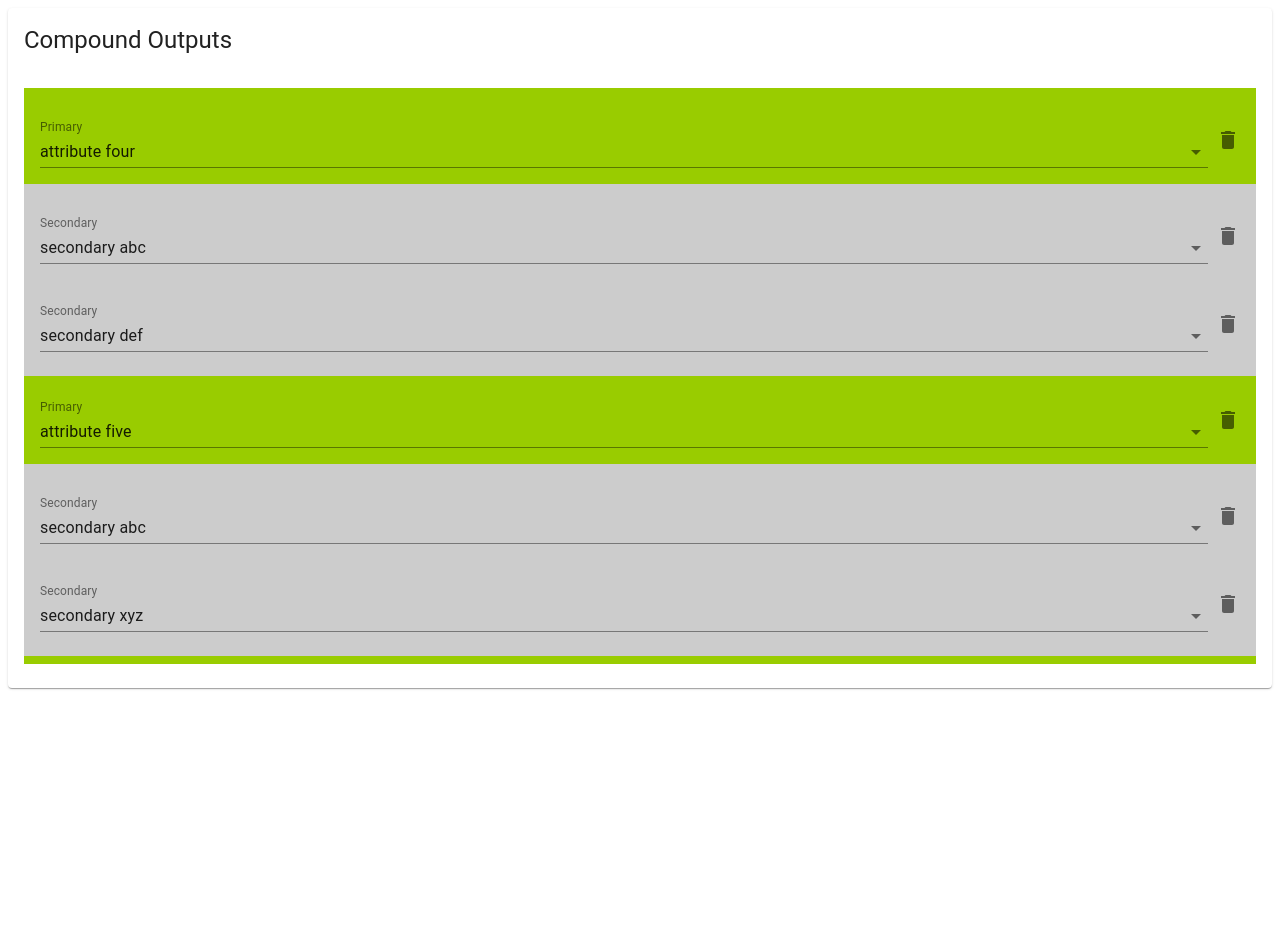
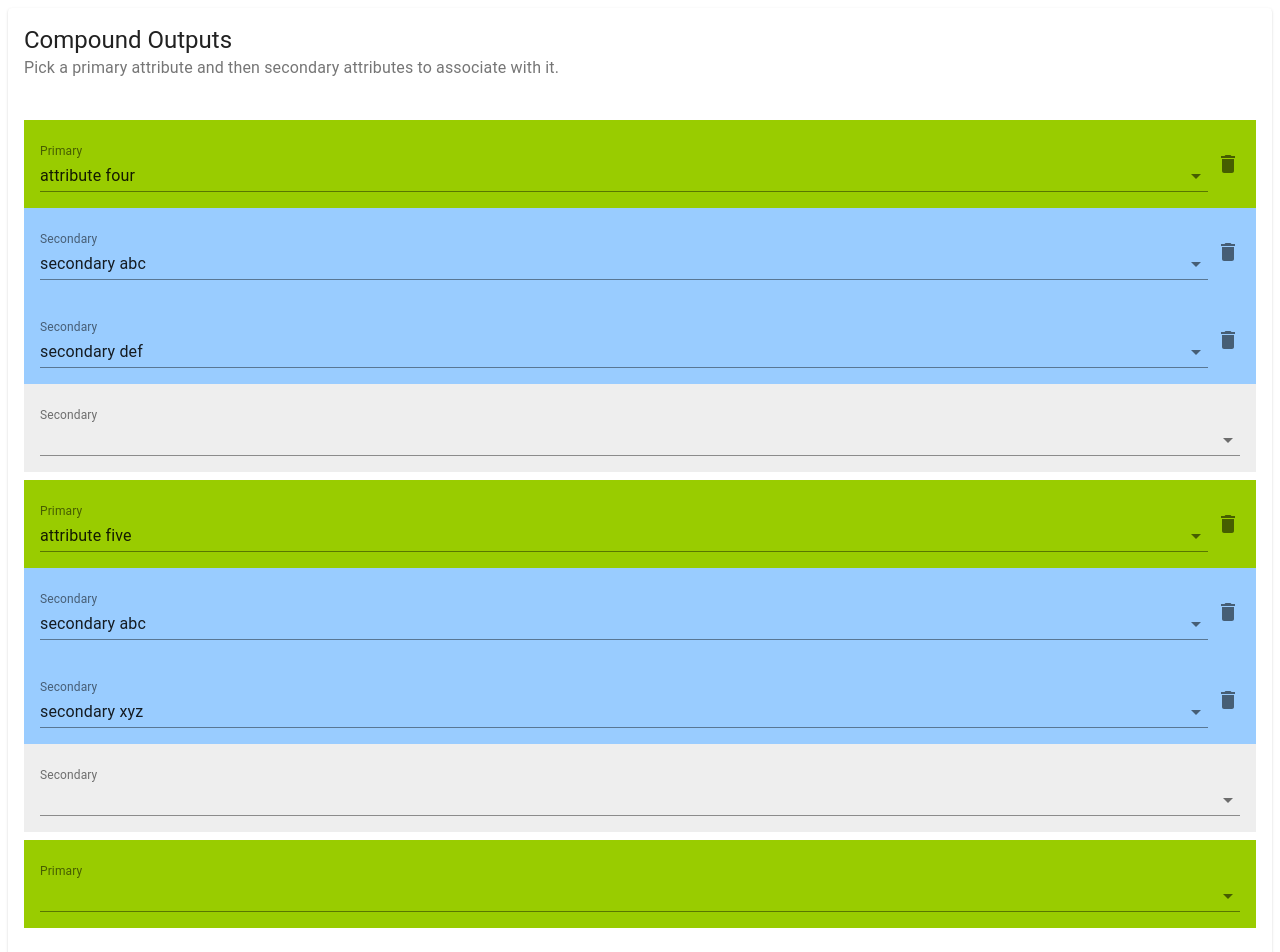
Before and after one commit to rorsach/compound-test, a React (Create React App) app: page / in a window 1280 px wide. Shown: the top 952 px of the page. Before the commit the page ends 800 px from the top, so only its background shows below. Built offline with nearby package versions, Linux system fonts and the light colour scheme.

Commit message:
ui styling done

```diff
--- a/src/App.tsx
+++ b/src/App.tsx
@@ -1,7 +1,5 @@
 import * as React from "react";
 import CompoundAttributeEditor from "./CompoundAttributeEditor";
-
-import "./styles.css";
 
 export default function App() {
   let attributes = [
--- /dev/null
+++ b/src/CompoundAttributeEditor.css
@@ -0,0 +1,21 @@
+.App {
+  font-family: sans-serif;
+}
+
+.compoundAttributeEditor-secondary {
+  padding-left: 24px;
+  background: #99ccff;
+}
+
+.compoundAttributeEditor-secondary-empty {
+  padding-left: 24px;
+  background: #eee;
+}
+
+.compoundAttributeEditor-primary {
+  background: #99cc00;
+}
+
+.compoundAttributeEditor-primary-empty {
+  background: #99cc00;
+}
--- a/src/CompoundAttributeEditor.tsx
+++ b/src/CompoundAttributeEditor.tsx
@@ -1,4 +1,5 @@
 import {
+  Box,
   Card,
   CardContent,
   CardHeader,
@@ -11,6 +12,8 @@ import {
 import DeleteIcon from "@material-ui/icons/Delete";
 import { Autocomplete } from "@material-ui/lab";
 import * as React from "react";
+
+import "./CompoundAttributeEditor.css";
 
 export default class CompoundAttributeEditor extends React.Component<
   CompoundAttributeEditorProps,
@@ -34,16 +37,22 @@ export default class CompoundAttributeEditor extends React.Component<
       (attribute) =>
         attribute.secondaryAttributes && attribute.secondaryAttributes.length
     );
+    const nonPrimaryAttributes: AttributeListing[] = attributes.filter(
+      (attribute) => !attribute.secondaryAttributes
+    );
     console.log(primaryAttributes);
     return (
       <Card>
-        <CardHeader title="Compound Outputs" />
+        <CardHeader
+          title="Compound Outputs"
+          subheader="Pick a primary attribute and then secondary attributes to associate with it."
+        />
         <CardContent>
-          <List className="compound-primary">
+          <List>
             {primaryAttributes.map((attribute) => {
               return (
                 <React.Fragment>
-                  <ListItem>
+                  <ListItem className="compoundAttributeEditor-primary">
                     <Autocomplete
                       fullWidth
                       options={primaryAttributes.filter(
@@ -60,9 +69,10 @@ export default class CompoundAttributeEditor extends React.Component<
                           {...params}
                           label="Primary"
                           margin="normal"
+                          InputLabelProps={{ shrink: true }}
                         />
                       )}
-                      onChange={this.handleChangePrimaryProvider(attribute)}
+                      onChange={this.handleChangePrimaryProvider()}
                     />
                     <ListItemSecondaryAction>
                       <IconButton edge="end" aria-label="delete">
@@ -70,12 +80,12 @@ export default class CompoundAttributeEditor extends React.Component<
                       </IconButton>
                     </ListItemSecondaryAction>
                   </ListItem>
-                  <div>
-                    {/* START Secondary Attributes Display */}
-                    <List className="compound-secondary">
+                  {/* START Secondary Attributes Display */}
+                  <Box pb={1}>
+                    <List disablePadding>
                       {attribute.secondaryAttributes!.map((secondary) => {
                         return (
-                          <ListItem>
+                          <ListItem className="compoundAttributeEditor-secondary">
                             <Autocomplete
                               fullWidth
                               options={primaryAttributes}
@@ -90,6 +100,7 @@ export default class CompoundAttributeEditor extends React.Component<
                                   {...params}
                                   label="Secondary"
                                   margin="normal"
+                                  InputLabelProps={{ shrink: true }}
                                 />
                               )}
                             />
@@ -101,19 +112,55 @@ export default class CompoundAttributeEditor extends React.Component<
                           </ListItem>
                         );
                       })}
+                      <ListItem className="compoundAttributeEditor-secondary-empty">
+                        <Autocomplete
+                          fullWidth
+                          options={nonPrimaryAttributes}
+                          getOptionLabel={(option) => option.name}
+                          renderInput={(params) => (
+                            <TextField
+                              {...params}
+                              label="Secondary"
+                              margin="normal"
+                              InputLabelProps={{ shrink: true }}
+                            />
+                          )}
+                        />
+                      </ListItem>
                     </List>
-                    {/* END Secondary Attributes Display */}
-                  </div>
+                  </Box>
+                  {/* END Secondary Attributes Display */}
                 </React.Fragment>
               );
             })}
+            {/* START new Primary item */}
+            <ListItem className="compoundAttributeEditor-primary-empty">
+              <Autocomplete
+                fullWidth
+                options={nonPrimaryAttributes}
+                getOptionLabel={(option) => option.name}
+                getOptionSelected={(option, attribute) =>
+                  option.id === attribute.id
+                }
+                renderInput={(params) => (
+                  <TextField
+                    {...params}
+                    label="Primary"
+                    margin="normal"
+                    InputLabelProps={{ shrink: true }}
+                  />
+                )}
+                onChange={this.handleChangePrimaryProvider()}
+              />
+            </ListItem>
+            {/* END new Primary item */}
           </List>
         </CardContent>
       </Card>
     );
   }
 
-  handleChangePrimaryProvider = (attribute: AttributeListing) => (
+  handleChangePrimaryProvider = () => (
     event: React.ChangeEvent<{}>,
     value: AttributeListing | null
   ) => {
--- a/src/styles.css
+++ /dev/null
@@ -1,11 +0,0 @@
-.App {
-  font-family: sans-serif;
-}
-
-.compound-secondary {
-  background: #ccc;
-}
-
-.compound-primary {
-  background: #99cc00;
-}
```
